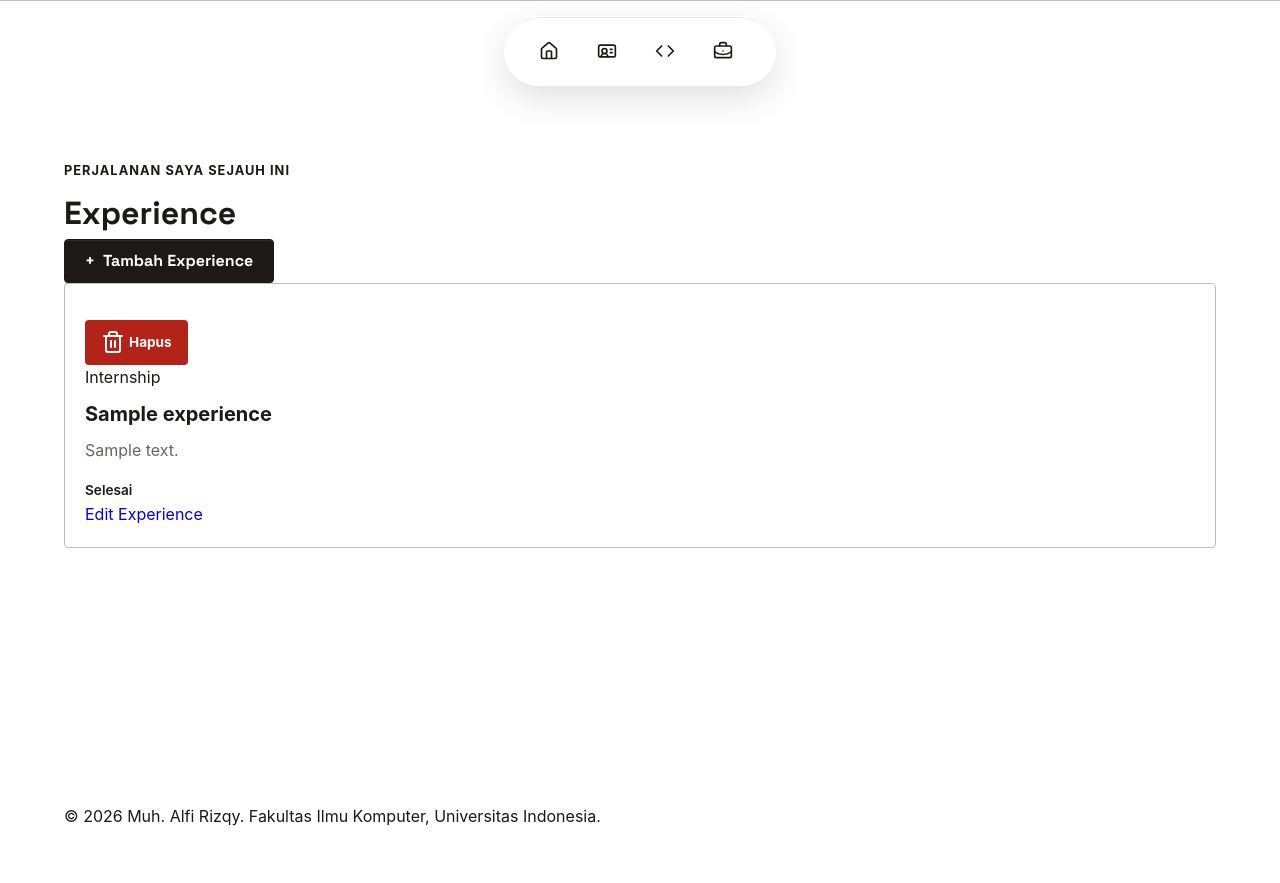
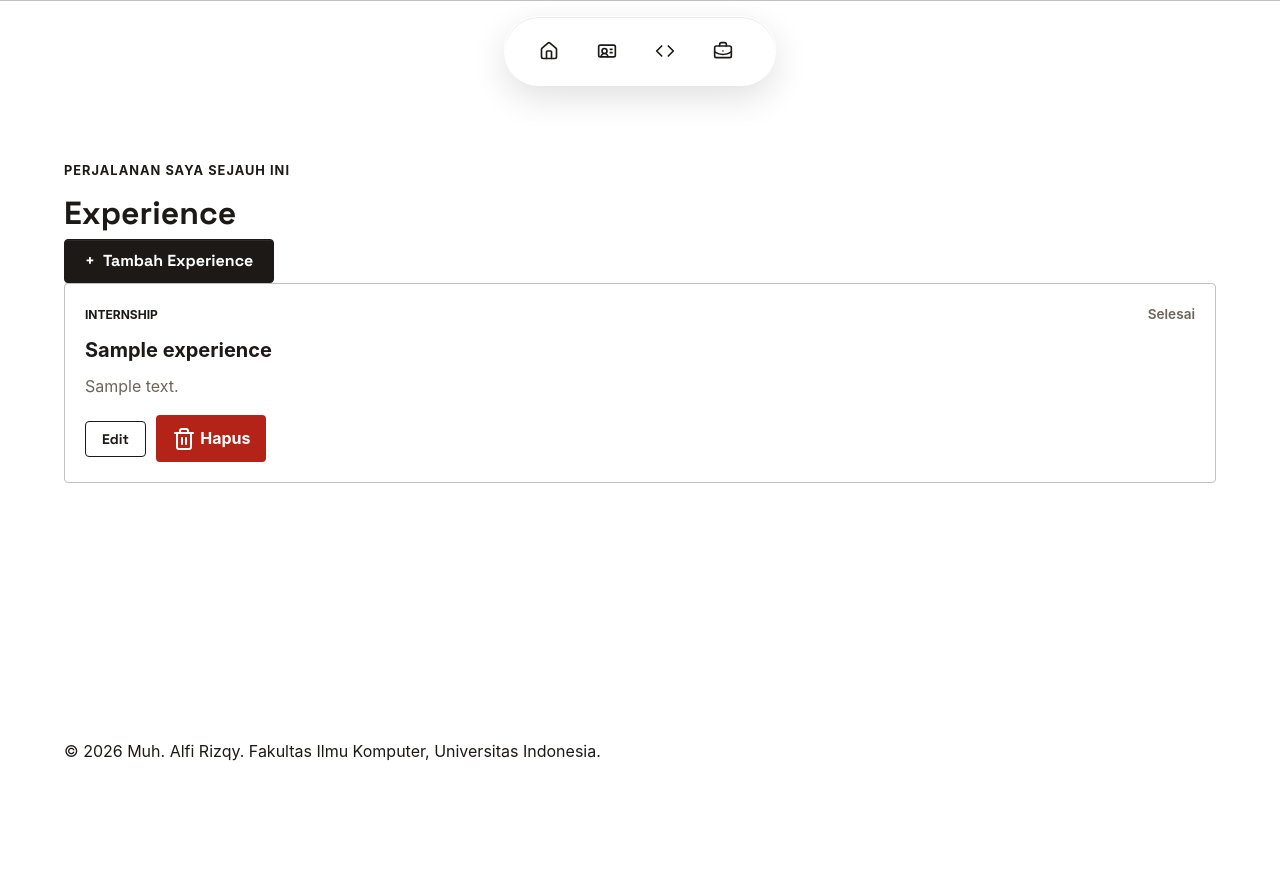
Before and after one commit to Leficullen/myportfolio-django, a Django app: page /experiences/ in a window 1280 px wide. Shown: the top 883 px of the page. After the commit the page ends 761 px from the top, so only its background shows below. Run offline with Django 5.2, Linux system fonts and the light colour scheme; tables that the repository leaves empty hold one stand-in row (values such as "Sample post").

Commit message:
chore: adjust several names and implement animation

```diff
--- a/static/css/style.css
+++ b/static/css/style.css
@@ -609,10 +609,24 @@ button {
 }
 
 .experience-card {
+    display: flex;
+    flex-direction: column;
     padding: 1.25rem;
     background-color: #fff;
     border: 1px solid var(--line);
     border-radius: var(--radius);
+}
+
+.experience-card__meta,
+.experience-card__actions {
+    display: flex;
+    align-items: center;
+    flex-wrap: wrap;
+    gap: 0.65rem;
+}
+
+.experience-card__meta {
+    justify-content: space-between;
 }
 
 .experience-category {
@@ -633,9 +647,17 @@ button {
 }
 
 .experience-status {
-    margin-top: 1rem;
     font-size: 0.85rem;
     font-weight: 600;
+    color: var(--text-muted);
+}
+
+.experience-card__actions {
+    margin-top: 1rem;
+}
+
+.experience-card__delete {
+    margin: 0;
 }
 
 .tech-stack {
--- a/templates/base.html
+++ b/templates/base.html
@@ -27,7 +27,7 @@
                      <a href="{% url 'main:show_projects'%}" class="brand nav-link"><i data-lucide="code"></i><span>Projects</span></a>
                 </div>
                   <div class="nav-item">
-                     <a href="{% url 'main:show_experience'%}" class="brand nav-link"><i data-lucide="briefcase-business"></i> <span>Experience</span></a>
+                     <a href="{% url 'main:show_experiences'%}" class="brand nav-link"><i data-lucide="briefcase-business"></i> <span>Experience</span></a>
                 </div>
             </nav>
         </div>
--- a/templates/components/experience_delete_modal.html
+++ b/templates/components/experience_delete_modal.html
@@ -1,4 +1,4 @@
-<p class="experience-status">
+<div class="experience-card__delete">
     <button type="button"
             class="button button-danger"
             popovertarget="delete-experience-{{ experience.id }}"
@@ -6,7 +6,7 @@
             title="Hapus proyek">
         <i data-lucide="trash"></i>Hapus
     </button>
-</p>
+</div>
 <div id="delete-experience-{{ experience.id }}"
      class="project-delete-modal"
      popover="auto"
--- a/templates/experience.html
+++ b/templates/experience.html
@@ -2,7 +2,7 @@
 {% block content %}
 
 <main>
-    <section class="experience-section" id="experience">
+    <section class="experience-section animate-slide-bottom" id="experience">
         <div class="container">
             <p class="section-kicker">Perjalanan saya sejauh ini</p>
             <div class="project-header">
@@ -14,20 +14,27 @@
             <div class="experience-grid">
                 {% for experience in experience_list %}
                     <article class="experience-card">
-                         {% include "components/experience_delete_modal.html" with experience=experience %}
+                        <div class="experience-card__meta">
+                            <span class="experience-category">
                             {{ experience.get_category_display }}
-                        </span>
+                            </span>
+                            {% if experience.is_ongoing %}
+                                <span class="experience-status">Sedang berlangsung</span>
+                            {% else %}
+                                <span class="experience-status">Selesai</span>
+                            {% endif %}
+                        </div>
                         <h2>{{ experience.title }}</h2>
                         <p class="experience-description">
                             {{ experience.description }}
                         </p>
-
-                        {% if experience.is_ongoing %}
-                            <p class="experience-status">Sedang berlangsung</p>
-                        {% else %}
-                            <p class="experience-status">Selesai</p>
-                        {% endif %}
-                        <a href="{% url 'main:edit_experience' experience_id=experience.id %}" class="">Edit Experience</a>
+                        <div class="experience-card__actions">
+                            <a href="{% url 'main:edit_experience' experience_id=experience.id %}"
+                               class="btn btn-outline btn-sm">
+                                Edit
+                            </a>
+                            {% include "components/experience_delete_modal.html" with experience=experience %}
+                        </div>
                     </article>
                 {% empty %}
                     <p class="empty-state">
--- a/templates/projects.html
+++ b/templates/projects.html
@@ -2,7 +2,7 @@
 {% block content %}
 
 <main>
-    <section class="projects" id="projects">
+    <section class="projects animate-slide-bottom" id="projects">
         <div class="container">
             <div class="project-header">
                  <h1>Deep Dive into my Projects</h1>
@@ -35,7 +35,7 @@
                                 <h3>{{project.title}}</h3>
                                 <h4>Tech Stack: {{project.tech_stack}}</h4>
                                 <p>{{project.description}}</p>
-                                <a href="{{project.url_link}}" target="_blank" class="btn btn-primary">Visit →</a>
+                                <a href="{{project.url_link}}" target="_blank" class="btn btn-secondary">Visit →</a>
                             </div>
                         </div>
                 {% empty %}
```
Also changed, not shown: main/tests.py (+4 -4 lines), templates/experiences_form.html (+21 -6 lines).
